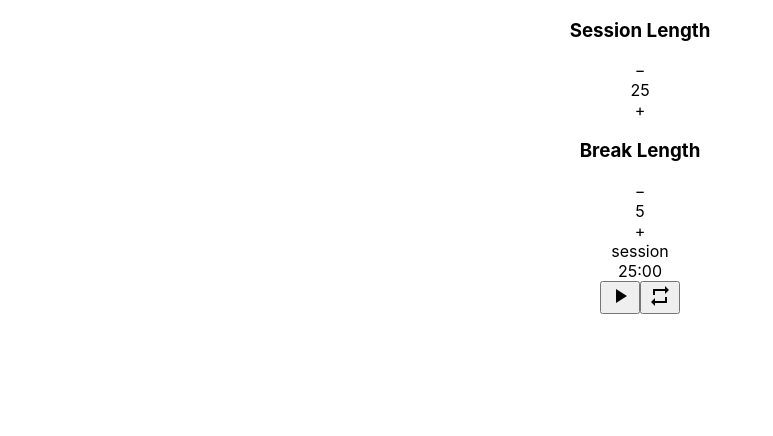
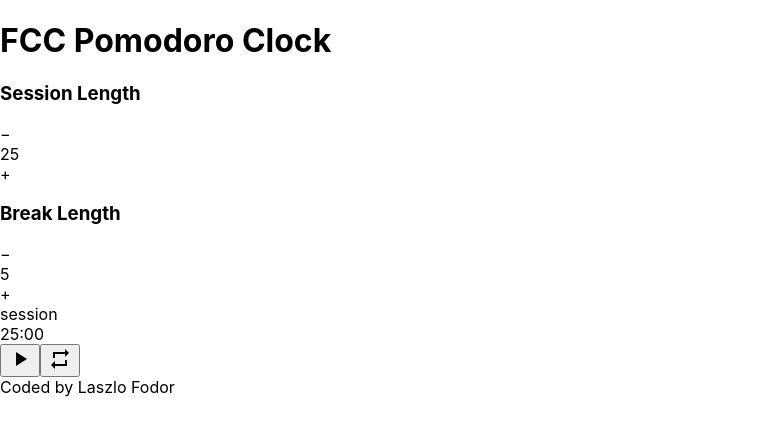
Before and after one commit to FodorLaszlo86/fcc-pomodoro-clock, a React (Create React App) app: page / in a window 1280 px wide. Shown: the top 436 px of the page, without its empty margins (0-773 px from the left). Built offline with nearby package versions, Linux system fonts and the light colour scheme.

Commit message:
import header and footer, comments added to the app component

```diff
--- a/src/App.js
+++ b/src/App.js
@@ -3,7 +3,9 @@
 import TimerCtrlPanel from './components/TimerCtrlPanel';
 import DurationControls from './components/DurationControls';
 import Beep from './components/Beep';
-import './App.css';
+import PomodoroHeader from './components/PomodoroHeader';
+import PomodoroFooter from './components/PomodoroFooter';
+
 
 class App extends Component {
   constructor(props) {
@@ -32,6 +34,7 @@
   }
 
 
+  // Manages countdown timing, time value decrements minutes and seconds
   countDown = () => {
     const { minutes, seconds } = this.state.timeRemains;
     const { clockType } = this.state;
@@ -74,6 +77,8 @@
     }
   }
 
+
+  // drives countdown,  clock update every 1000ms
   tickTock = () => {
     let intervalID = setInterval(this.countDown, 1000);
     this.setState({
@@ -82,13 +87,8 @@
 
   }
 
-  // pauseTimer = () => {
-  //   this.setState({
-  //     paused: true
-  //   })
-  //   clearInterval(this.state.intervalID)
-  // }
 
+  // start-stop timer countDown
   startPauseTimer = () => {
     if(this.state.paused) {
       this.setState({
@@ -103,7 +103,7 @@
     }
   }
 
-  adjustClockSession = (changeType) => {
+  adjustClockSession = changeType => {
     if(changeType === 'session-increment') {
       this.setState({
         timeRemains: {
@@ -122,7 +122,7 @@
     }
   }
 
-  adjustClockBreak = (changeType) => {
+  adjustClockBreak = changeType => {
     if(changeType === 'break-increment' && this.state.timeRemains.minutes < 60) {
       this.setState({
         timeRemains: {
@@ -143,13 +143,14 @@
 
   incrementTime = (event) => {
     if (this.state.paused) {
-      console.log(event.target.id)
+      // increase session duration, ensures time does not go under 1 minute
       if(event.target.id === 'session-increment' && this.state.sessionLength < 60) {
         this.setState({
           sessionLength: this.state.sessionLength + 1,
         })
         this.adjustClockSession(event.target.id);
       }
+      // increase break duration, ensures time does not go under 1 minute
       else if (event.target.id === 'break-increment' && this.state.breakLength < 60)
       this.setState({
         breakLength: this.state.breakLength + 1
@@ -160,12 +161,14 @@
 
   decrementTime = (event) => {
     if (this.state.paused) {
+      // decrease session duration, ensures time does not go under 1 minute
       if(event.target.id === 'session-decrement' && this.state.sessionLength > 1) {
         this.setState({
           sessionLength: this.state.sessionLength - 1,
         })
         this.adjustClockSession(event.target.id);
       }
+      // decrease break duration, ensures time does not go under 1 minute
       else if (event.target.id === 'break-decrement' && this.state.breakLength > 1)
       this.setState({
         breakLength: this.state.breakLength - 1
@@ -176,10 +179,13 @@
 
   resetClockDefault = () => {
     const alarm = document.querySelector('#beep');
+    // stop interval when reset pressed
     clearInterval(this.state.intervalID);
+    // stop and rewind Alarm sound when reset pressed
     alarm.pause();
     alarm.currentTime = 0;
 
+    // reset state to default
     this.setState({
       sessionLength: 25,
       breakLength: 5,
@@ -195,7 +201,6 @@
 
   playBeep = () => {
     const beepSound = document.querySelector('#beep');
-    console.log(beepSound);
     beepSound.play();
   }
 
@@ -205,6 +210,8 @@
     const { breakLength, sessionLength, clockType, paused } = this.state;
     return (
       <div className="App">
+
+        <PomodoroHeader />
         <DurationControls
             breakDuration={ breakLength }
             sessionDuration={ sessionLength }
@@ -223,7 +230,9 @@
             reset={ this.resetClockDefault }
             paused={ paused }
         />
+
         <Beep />
+        <PomodoroFooter />
       </div>
     );
   }
```
